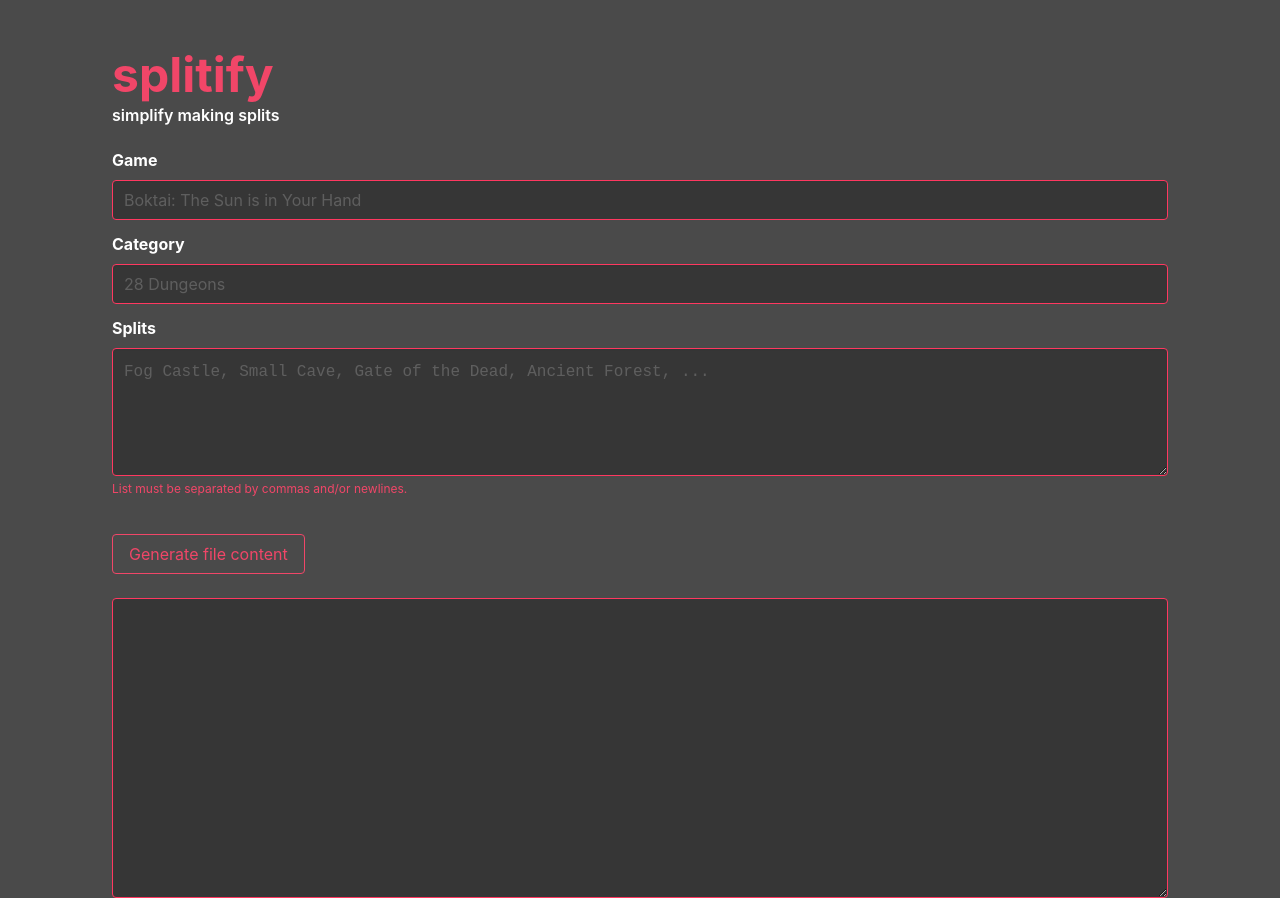
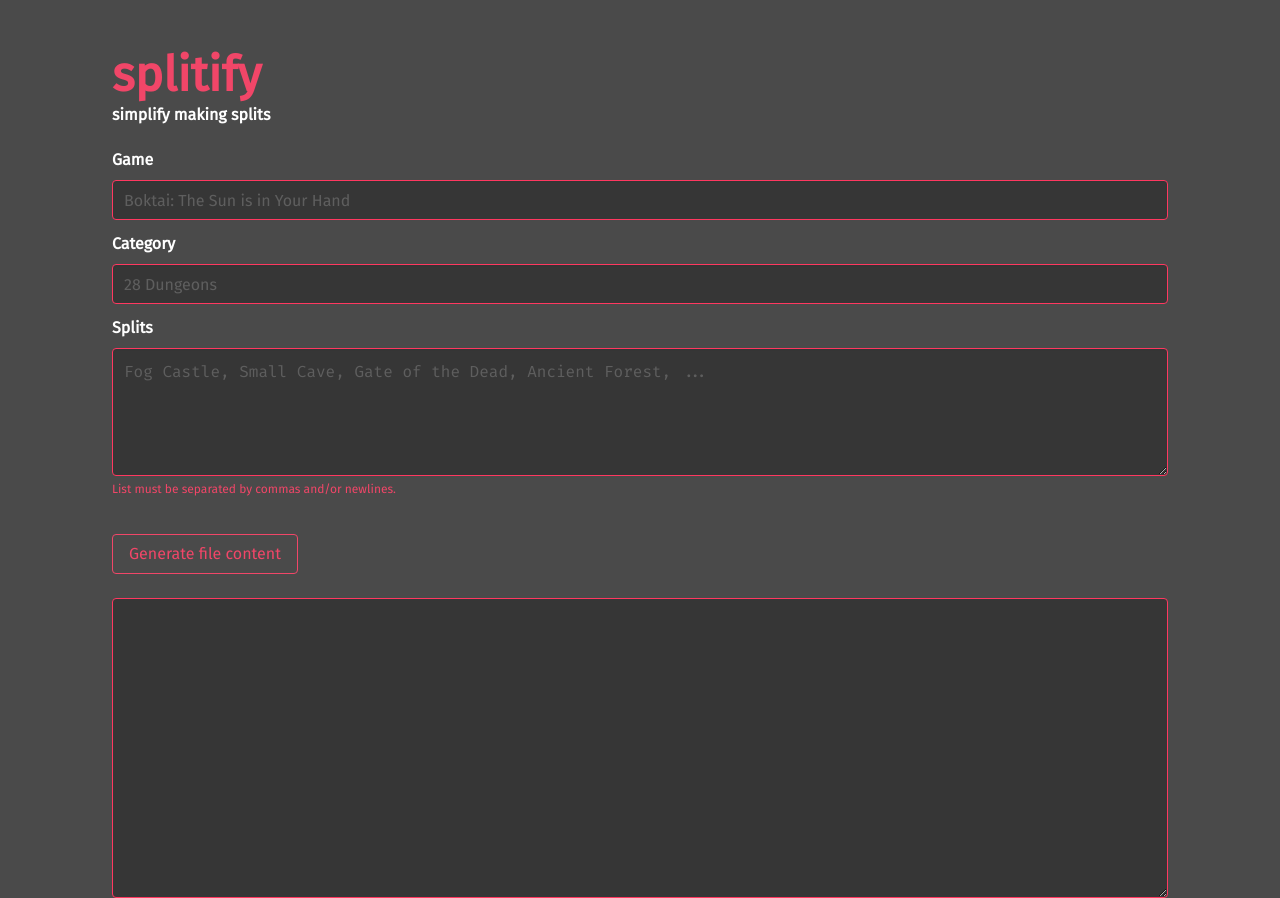
Before and after one commit to shenef/splitify, a website: page index.html in a window 1280 px wide. Shown: the top 898 px of the page. Drawn offline with nearby package versions, Linux system fonts and the light colour scheme.

Commit message:
change font

```diff
--- a/index.html
+++ b/index.html
@@ -30,6 +30,14 @@
     <meta name="twitter:creator" content="@shenef0x1" />
     <link rel="stylesheet" href="/node_modules/bulma/css/bulma.min.css" />
     <style>
+      @import url('https://fonts.googleapis.com/css2?family=Fira+Code&family=Fira+Sans&display=swap');
+
+      * {
+        font-family: 'Fira Sans', sans-serif !important;
+      }
+      .is-family-monospace {
+        font-family: 'Fira Code', sans-serif !important;
+      }
       #splitNames {
         height: 100px;
       }
```
